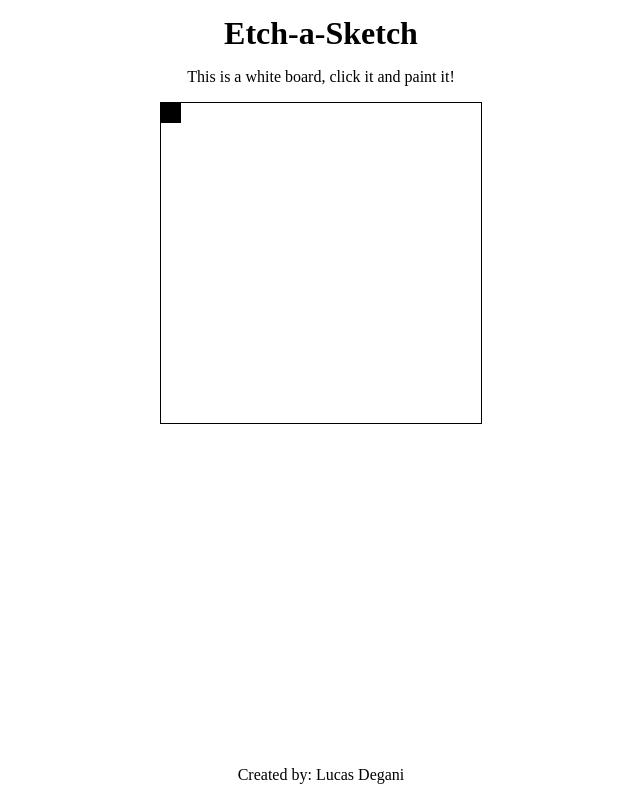
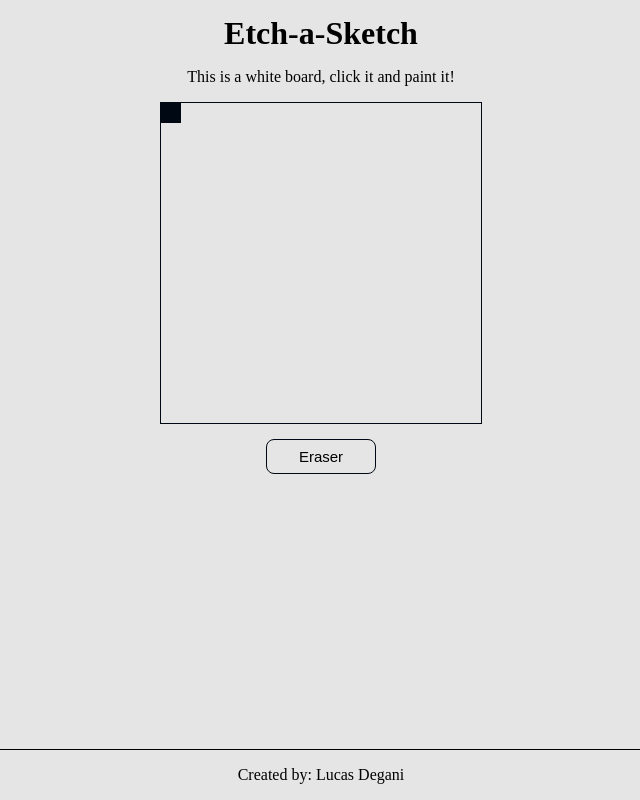
Before and after one commit to ldegani/etch_a_sketch, a plain HTML site: page index.html in a window 1280 px wide. Both pictures are taken after a click on the element 490 px from the left and 113 px from the top of the page. Shown: the whole page, without its empty margins (319-959 px from the left). Drawn offline with Linux system fonts and the light colour scheme.

Commit message:
Add ERASER button and fix footer

```diff
--- a/index.html
+++ b/index.html
@@ -13,8 +13,9 @@
   <h1>Etch-a-Sketch</h1>
   <p>This is a white board, click it and paint it!</p>
   <div class="grid-container"></div>
+  <button type="button" class="eraser">Eraser</button>
 </body>
 <footer>
-  <p class="footer">Created by: Lucas Degani</p>
+  <p>Created by: Lucas Degani</p>
 </footer>
 </html>
--- a/script.js
+++ b/script.js
@@ -1,6 +1,8 @@
 const container = document.querySelector('.grid-container');
+const eraserButton = document.querySelector('.eraser');
 
 const contents = [];
+let eraser = false;
 
 for (let i = 0; i <= 255; i++) {
   contents[i] = `content${[i]}`;
@@ -10,16 +12,28 @@ for (let i = 0; i <= contents.length - 1; i++) {
   console.log(contents[i]);
   contents[i] = document.createElement('div');
   contents[i].classList.add('grid');
-//  contents[i].setAttribute('id', 'c'+[i]);
   container.appendChild(contents[i]);
 }
 
 const grids = document.querySelectorAll('.grid');
 
 for (let i = 0; i <= grids.length - 1; i++) {
-  grids[i].addEventListener('click', (event) => {
-    const item = event.target;
-    item.classList.remove('grid');
-    item.classList.add('grid-selected');
+  grids[i].addEventListener('click', () => {
+    if (eraser) {
+      grids[i].classList.remove('selected');
+    } else {
+      grids[i].classList.add('selected');
+    }
   })
 };
+
+eraserButton.addEventListener('click', () => {
+  eraserButton.classList.toggle('eraser-active');
+  if (eraser) {
+    eraser = false;
+    console.log(eraser);
+  } else {
+    eraser = true;
+    console.log(eraser);
+  }
+})
--- a/style.css
+++ b/style.css
@@ -1,5 +1,6 @@
 * {
   text-align: center;
+  background-color: #e5e5e5;
 }
 
 body {
@@ -16,7 +17,7 @@ h1 {
 .grid-container {
   display: flex;
   justify-content: center;
-  border: 1px solid black;
+  border: 1px solid #000814;
   width: 320px;
   height: 320px;
   flex: 0 auto;
@@ -31,15 +32,42 @@ h1 {
 }
 
 .grid:hover {
-  background-color: gray;
+  background-color: #000814;
 }
 
-.grid-selected {
+.grid.selected {
   display: flex;
-  background-color: black;
+  background-color: #000814;
   margin: 0;
   width: 20px;
   height: 20px;
+}
+
+.grid.selected:hover {
+  display: flex;
+  background-color: #001d3d;
+  margin: 0;
+  width: 20px;
+  height: 20px;
+}
+
+.eraser {
+  font-size: 15px;
+  padding: 8px 32px;
+  margin: 15px 0;
+  border: 0.5px solid #000814;
+  border-radius: 8px;
+  background-color: #e5e5e5;
+}
+
+.eraser-active {
+  font-size: 15px;
+  padding: 8px 32px;
+  margin: 15px 0;
+  border: 0.5px solid #000814;
+  border-radius: 8px;
+  background-color: #000814;
+  color: #e5e5e5;
 }
 
 p {
@@ -51,4 +79,5 @@ footer {
   left: 0;
   bottom: 0;
   width: 100%;
+  border-top: 0.5px solid black;
 }
```
